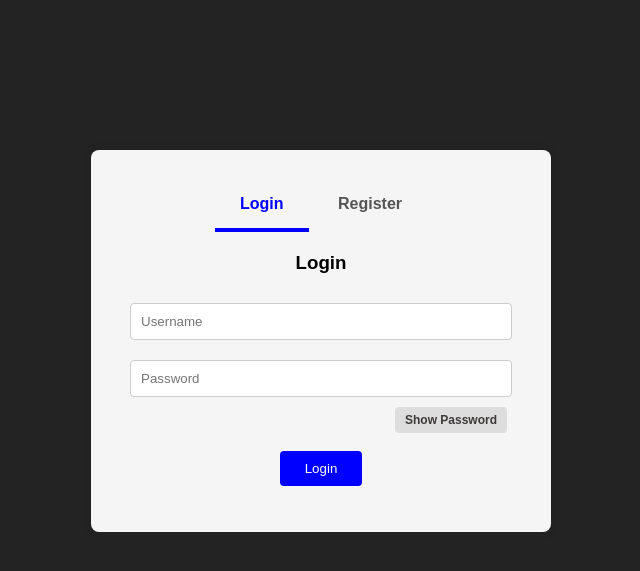
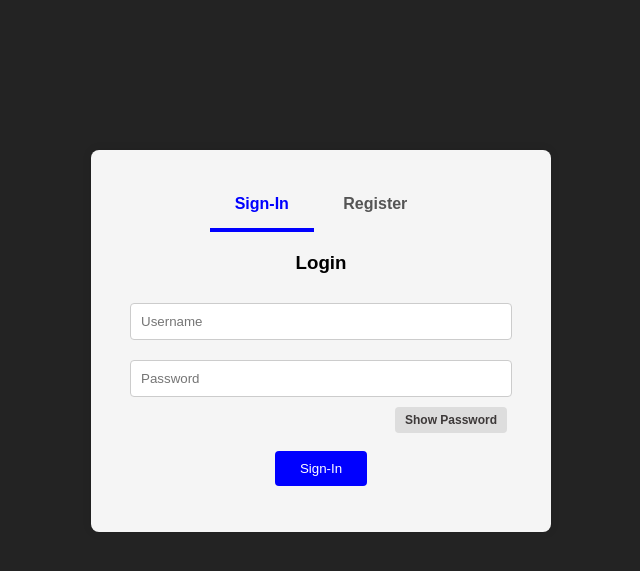
Before and after one commit to degalapuneeth/task-1, a Flask app: page / in a window 1280 px wide. Shown: the top 571 px of the page, without its empty margins (319-959 px from the left). Run offline with Flask 3, Linux system fonts and the light colour scheme; some libraries are stand-ins or nearby versions.

Commit message:
Change 'Login' button to 'Sign-In' in auth.html

```diff
--- a/templates/auth.html
+++ b/templates/auth.html
@@ -10,7 +10,7 @@
 <div class="box">
 
     <div class="tabs">
-        <span class="tab active" id="loginTab" onclick="showLogin()">Login</span>
+        <span class="tab active" id="loginTab" onclick="showLogin()">Sign-In</span>
         <span class="tab" id="registerTab" onclick="showRegister()">Register</span>
     </div>
 
@@ -24,7 +24,7 @@
             Show Password
         </button>
         <br> <br>
-        <button onclick="login()">Login</button>
+        <button onclick="login()">Sign-In</button>
     </div>
 
     <!-- Register Form -->
```
